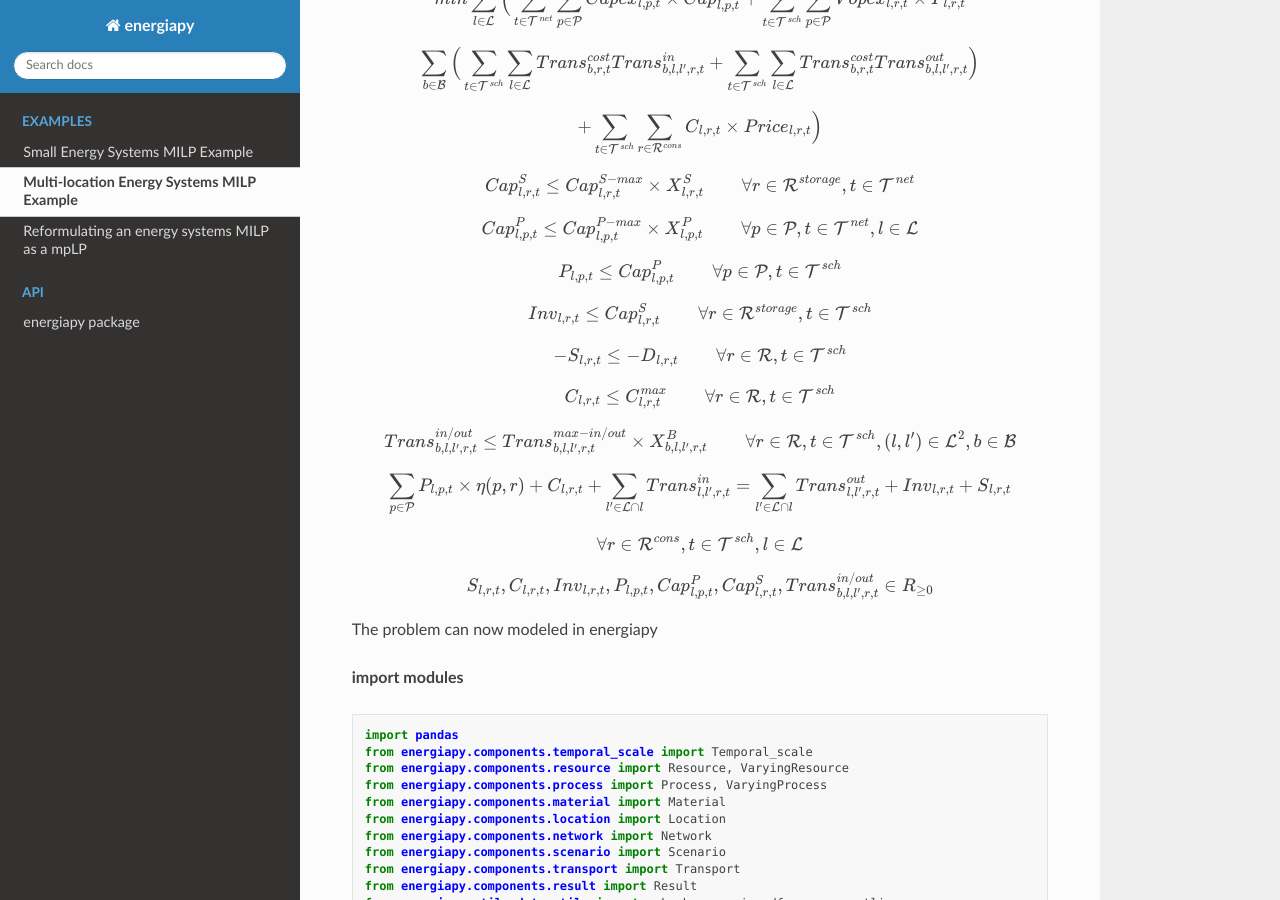
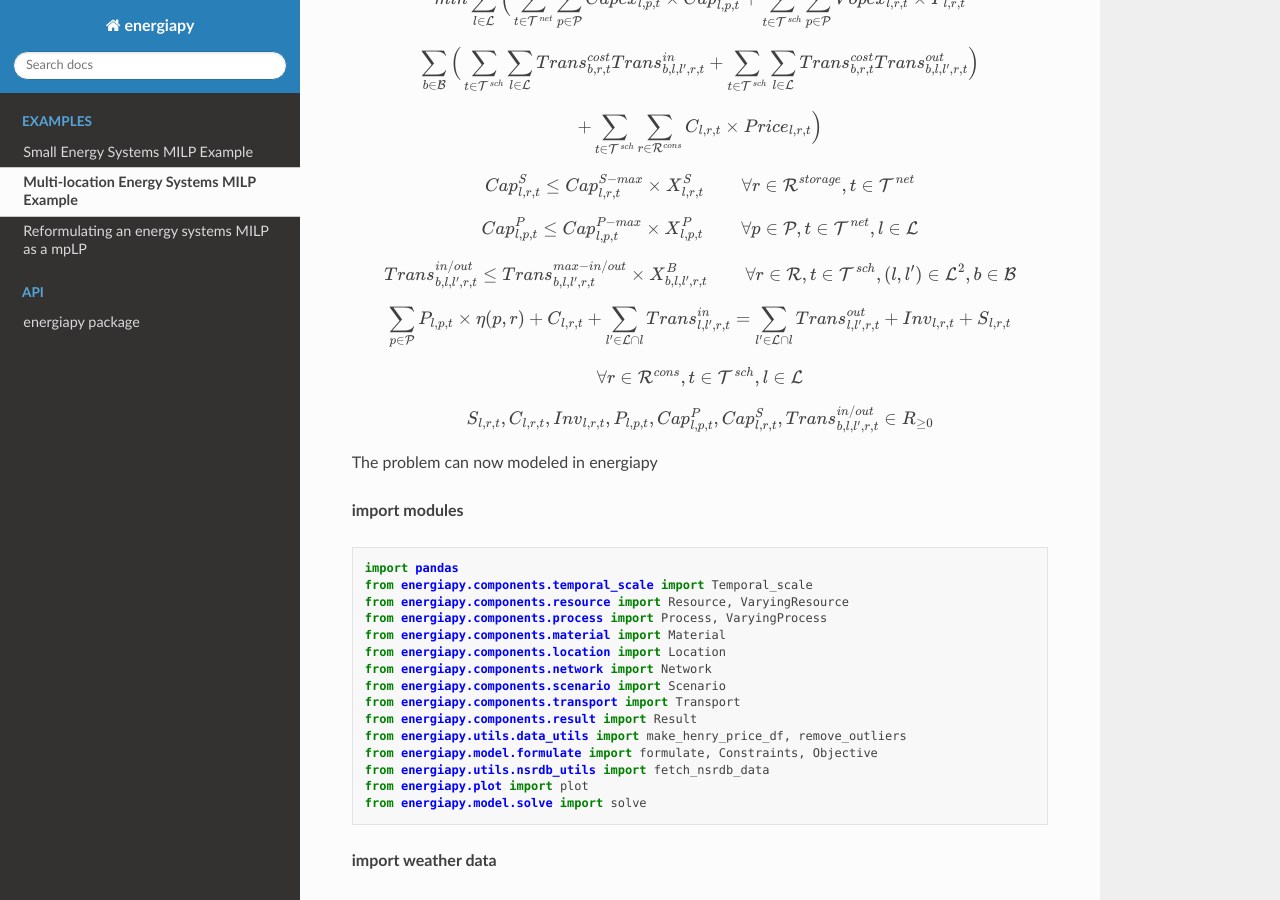
Before and after one commit to TAMUparametric/energiapy, a Sphinx documentation site: the page built from docs/example_multiloc.rst, in a window 1280 px wide and 900 px high, scrolled down 2521 px. Built offline with Sphinx 7.4.7 and the Read the Docs theme 2.0.0, drawn with Linux system fonts in a browser that asks for light colours.

Commit message:
trying to avoid the egg_info error

```diff
--- a/docs/example_multiloc.rst
+++ b/docs/example_multiloc.rst
@@ -124,27 +124,6 @@
 .. math::
     \begin{equation}
         Cap^P_{l,p,t} \leq Cap^{P-max}_{l,p,t} \times X^P_{l,p,t}  \hspace{1cm} \forall p \in \mathcal{P}, t \in \mathcal{T}^{net}, l \in \mathcal{L}
-    \end{equation}
-
-.. math::
-    \begin{equation}
-        P_{l,p,t} \leq Cap^{P}_{l,p,t}  \hspace{1cm} \forall p \in \mathcal{P}, t \in \mathcal{T}^{sch}
-    \end{equation}
-
-.. math::
-    \begin{equation}
-        Inv_{l,r,t} \leq Cap^{S}_{l,r,t}  \hspace{1cm} \forall r \in \mathcal{R}^{storage}, t \in \mathcal{T}^{sch}
-    \end{equation}
-
-
-.. math::
-    \begin{equation}
-        - S_{l,r,t} \leq - D_{l,r,t}  \hspace{1cm} \forall r \in \mathcal{R}, t \in \mathcal{T}^{sch}
-    \end{equation}
-
-.. math::
-    \begin{equation}
-        C_{l,r,t} \leq C^{max}_{l,r,t} \hspace{1cm} \forall r \in \mathcal{R}, t \in \mathcal{T}^{sch}
     \end{equation}
 
 
--- a/requirements.txt
+++ b/requirements.txt
@@ -1,11 +1,9 @@
 numpy
 pandas
-Pyomo
+pyomo
 gurobipy
 h5pyd
 matplotlib
-setuptools
-pvlib
 scikit-learn
 openpyxl
 ppopt
```
